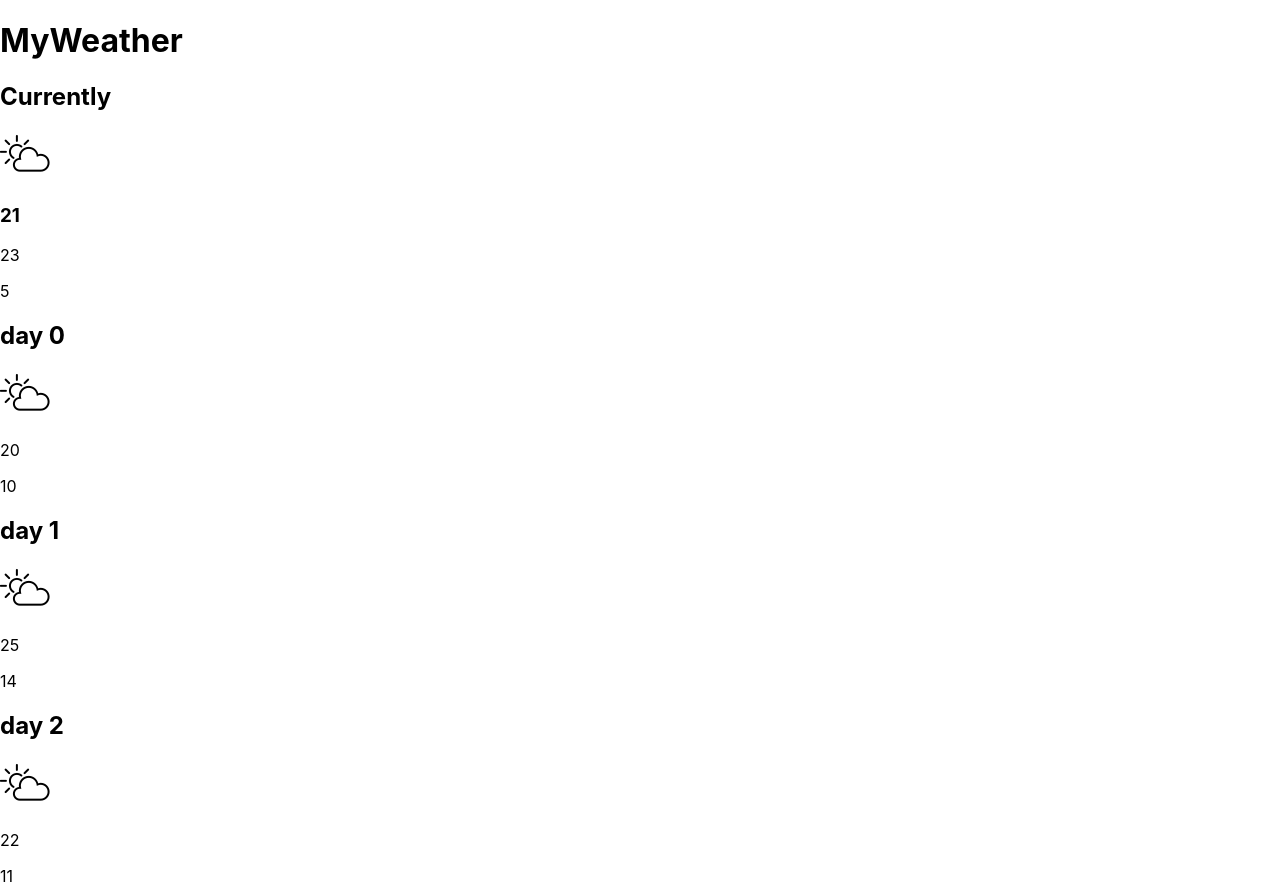
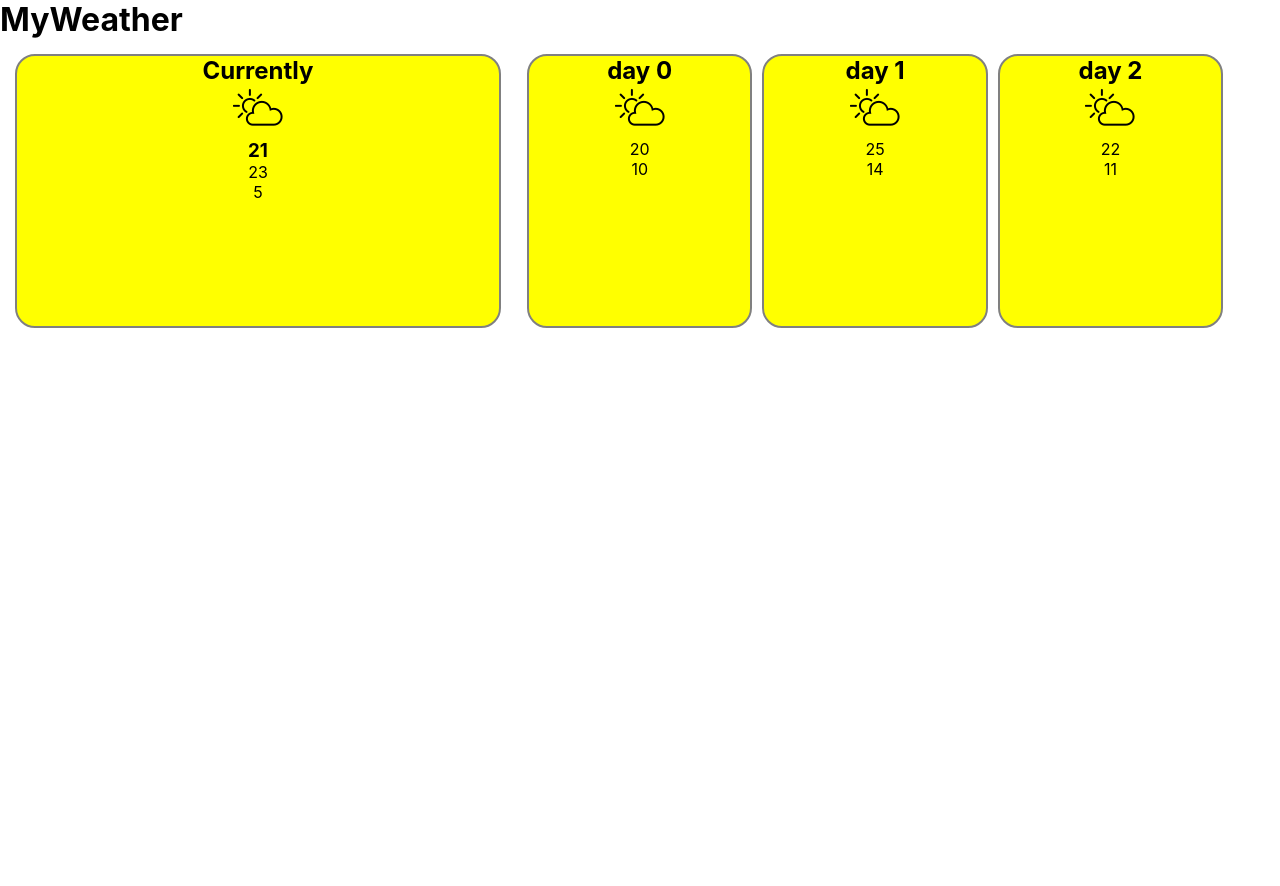
Before and after one commit to DavidSandor/reactWeatherApp, a React (Create React App) app: page / in a window 1280 px wide. After the commit the page ends 800 px from the top, so only its background shows below. Built offline with nearby package versions, Linux system fonts and the light colour scheme.

Commit message:
Style update

```diff
--- a/src/Components/WeatherCard/WeatherCard.js
+++ b/src/Components/WeatherCard/WeatherCard.js
@@ -2,8 +2,19 @@ import React from 'react';
 import WeatherImage from '../../Assets/WeatherImages/weather.png'
 
 const weatherCard = (weatherInfo) => {
+
+    const style = {
+        float: 'left',
+        width: weatherInfo.isMinimized ? '30%' : '100%',
+        height: '100%',
+        backgroundColor: 'yellow',
+        marginRight: '10px',
+        border: '2px solid gray',
+        borderRadius: '20px'
+    }
+
     return (
-        <div>
+        <div style={style}>
             <h2>{weatherInfo.title}</h2>
             <img src={WeatherImage} alt="weather"></img>
             {!weatherInfo.isMinimized ? <h3>{weatherInfo.currentTemp}</h3> : null}
--- a/src/Containers/TodaysWeather/TodaysWeather.js
+++ b/src/Containers/TodaysWeather/TodaysWeather.js
@@ -9,8 +9,18 @@ class TodaysWeather extends Component {
 
   render() {
 
+    const style = {
+      //backgroundColor: 'Green',
+      float: 'left',
+      width: '40%',
+      boxSizing: 'border-box',
+      padding: '15px',
+      textAlign: 'center',
+      height: '300px'
+    }
+
     return (
-      <div>
+      <div style={style}>
           <WeatherCard
               title="Currently"
               currentTemp={this.state.currentWeather.currentTemp}
--- a/src/Containers/WeatherForecast/WeatherForecast.js
+++ b/src/Containers/WeatherForecast/WeatherForecast.js
@@ -15,6 +15,17 @@ class WeatherForecast extends Component {
 
     render() {
 
+        const style = {
+            //backgroundColor: 'Blue',
+            float: 'left',
+            width: '60%',
+            boxSizing: 'border-box',
+            padding: '15px',
+            textAlign: 'center',
+            height: '300px'
+
+        };
+
         const forecastList = this.getWeatherForecastDays().map((foreCastDay, index) =>
             <WeatherCard
                 title={`day ${index}`}
@@ -25,7 +36,7 @@ class WeatherForecast extends Component {
         )
 
         return (
-            <div>
+            <div style={style}>
                 {forecastList}
             </div>
         );
--- a/src/index.css
+++ b/src/index.css
@@ -1,3 +1,8 @@
+* {
+  margin: 0;
+  padding: 0;
+}
+
 body {
   margin: 0;
   padding: 0;
```
